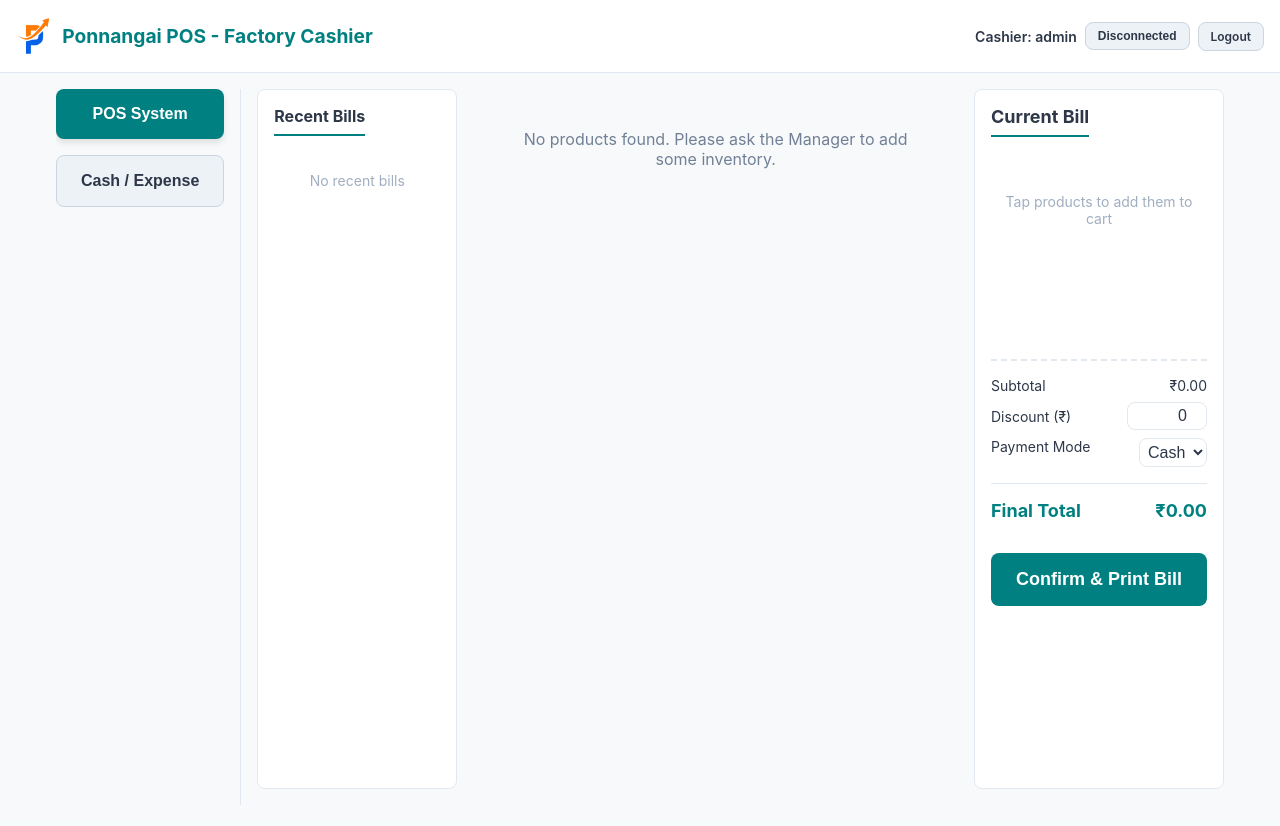
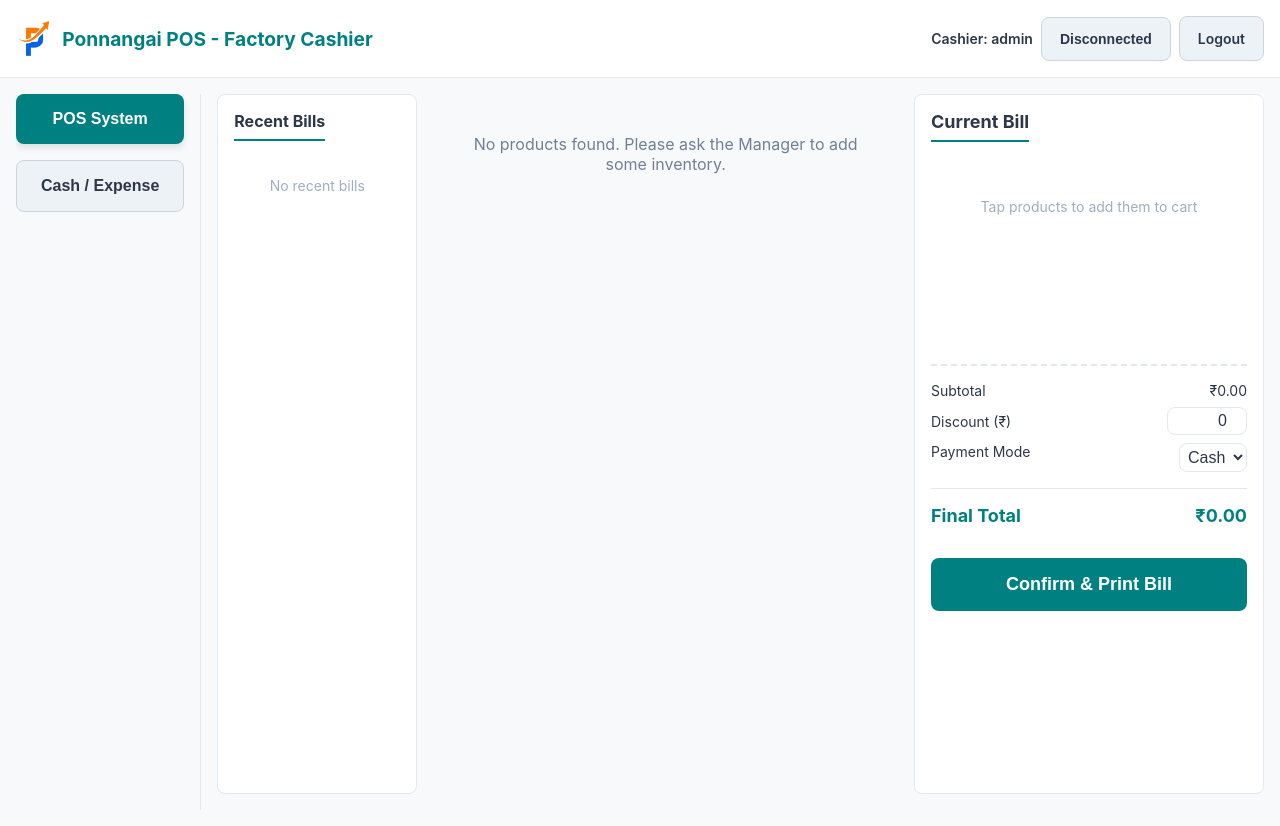
Before and after one commit to sooriya-moorthy-0107/Ponnangai-POS, a FastAPI app: page /factory in a window 1280 px wide. Before the commit the page ends 805 px from the top, so only its background shows below. Run offline with FastAPI, Linux system fonts and the light colour scheme; the visitor is signed in with stand-in values (Sample User, id 1); data that the repository does not hold is empty.

Commit message:
Update styling for cart, container, history card, buttons, and product grid

```diff
--- a/static/css/style.css
+++ b/static/css/style.css
@@ -24,7 +24,7 @@ body {
 
 .container {
     padding: var(--spacing);
-    max-width: 1200px;
+    max-width: 1450px;
     margin: 0 auto;
 }
 
@@ -75,11 +75,13 @@ header h1 {
 .btn-destructive {
     background-color: var(--destructive);
     color: white;
+    text-decoration: none;
+    border: 1px solid #CBD5E0;
 }
 
 .btn-small {
-    padding: 6px 12px;
-    font-size: 12px;
+    padding: 13px 18px;
+    font-size: 14px;
     width: auto;
 }
 
@@ -200,7 +202,7 @@ select:focus {
         top: 80px;
         height: calc(100vh - 100px);
         overflow-y: auto;
-        min-width: 250px;
+        min-width: 350px;
     }
 }
 
@@ -211,11 +213,11 @@ select:focus {
 
 .history-card {
     background-color: var(--card-bg);
-    border: 1px solid #E2E8F0;
+    border: 4px solid #E2E8F0;
     border-radius: var(--border-radius);
-    padding: 12px;
-    margin-bottom: 8px;
-    font-size: 14px;
+    padding: 10px;
+    margin-bottom: 20px;
+    font-size: 16px;
 }
 
 .history-card-header {
@@ -234,8 +236,8 @@ select:focus {
 
 .product-grid {
     display: grid;
-    grid-template-columns: repeat(auto-fill, minmax(140px, 1fr));
-    gap: 12px;
+    grid-template-columns: repeat(auto-fill, minmax(190px, 1fr));
+    gap: 16px;
 }
 
 .product-card {
```
